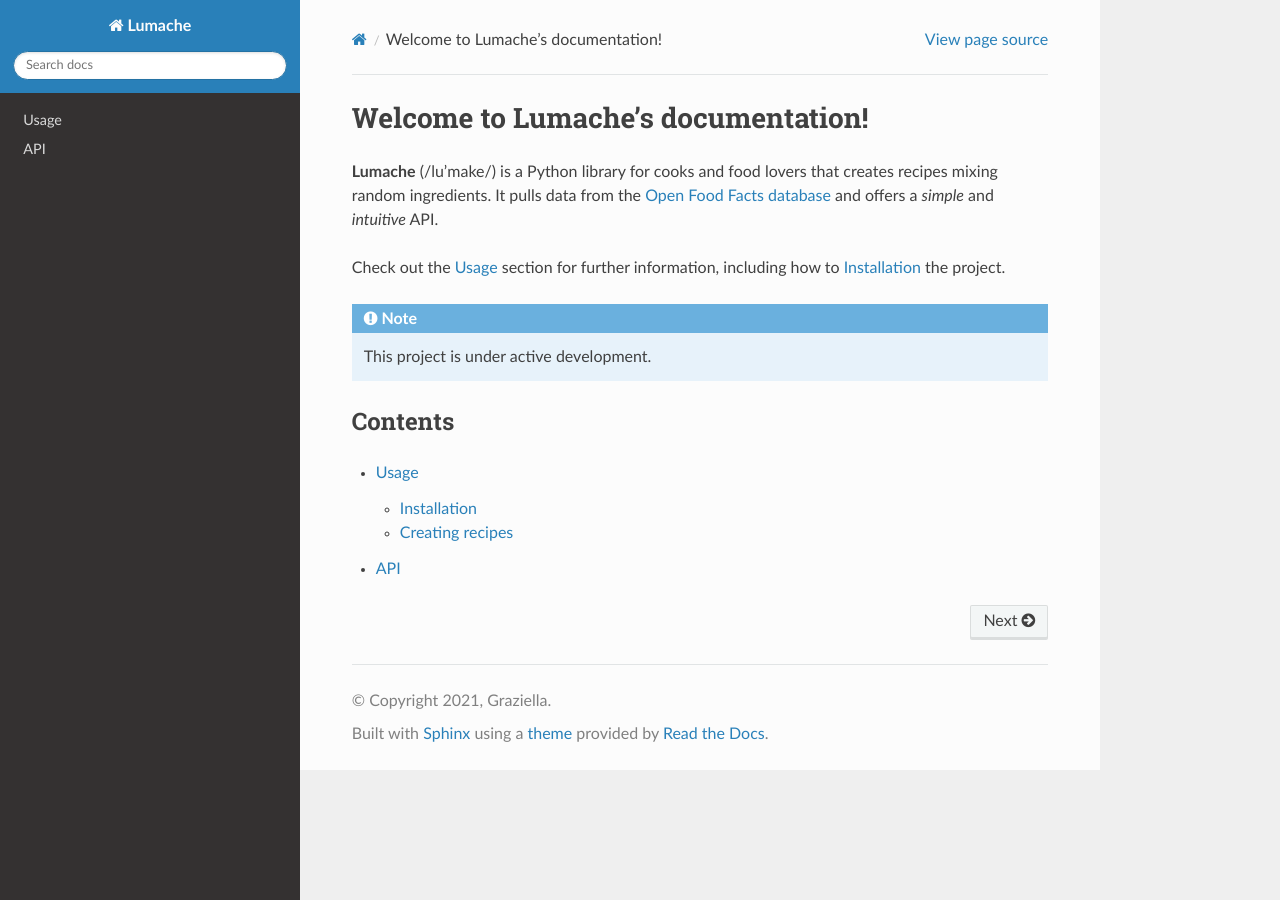
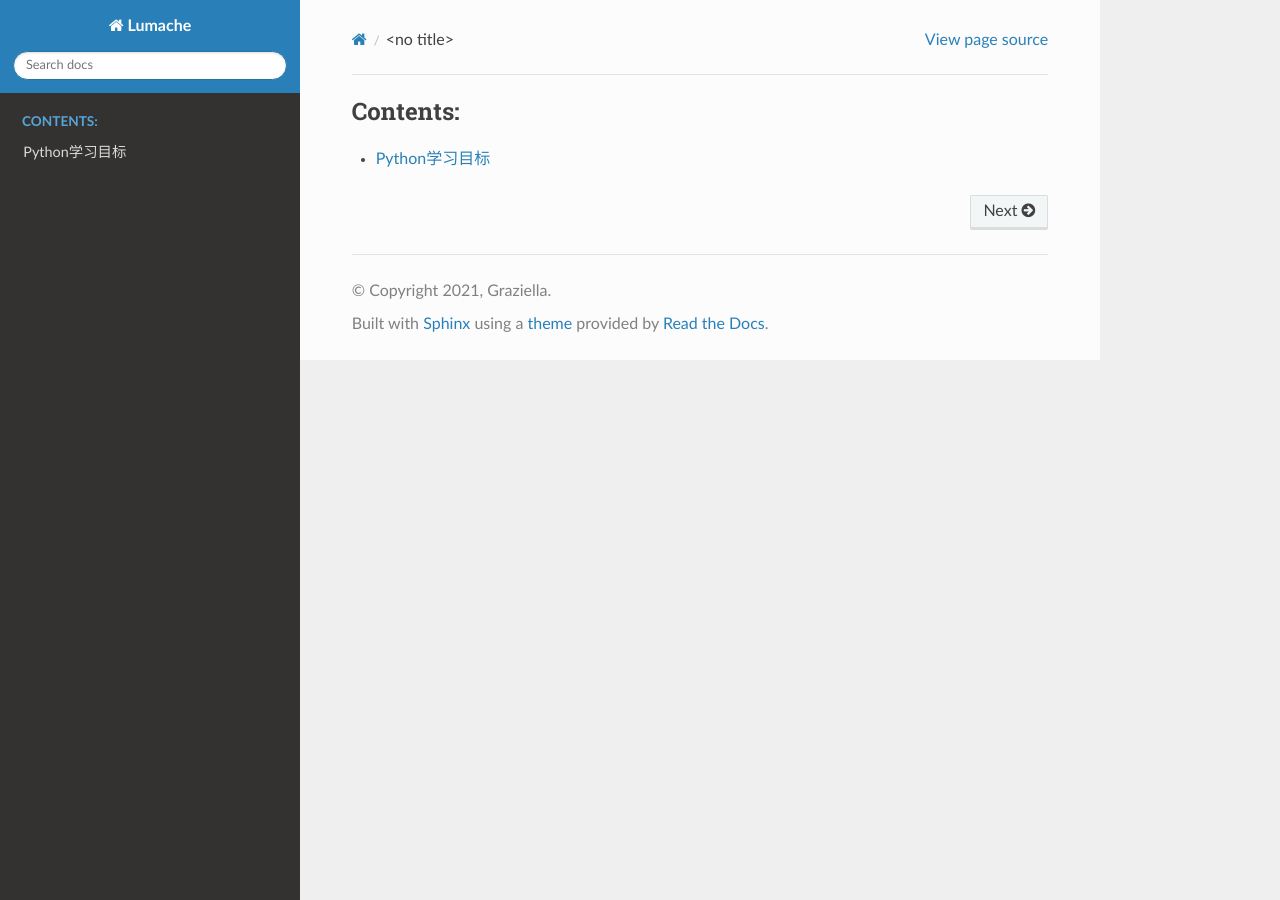
Before and after one commit to anotnow/learn-target, a Sphinx documentation site: the page built from docs/source/index.rst, in a window 1280 px wide. Built offline with Sphinx 7.4.7 and the Read the Docs theme 3.1.0, drawn with Linux system fonts in a browser that asks for light colours.

Commit message:
feat: 添加学习目标表格

```diff
--- a/docs/source/api.rst
+++ /dev/null
@@ -1,7 +0,0 @@
-API
-===
-
-.. autosummary::
-   :toctree: generated
-
-   lumache
--- a/docs/source/index.rst
+++ b/docs/source/index.rst
@@ -1,22 +1,5 @@
-Welcome to Lumache's documentation!
-===================================
+.. toctree::
+    :maxdepth: 2
+    :caption: Contents:
 
-**Lumache** (/lu'make/) is a Python library for cooks and food lovers
-that creates recipes mixing random ingredients.
-It pulls data from the `Open Food Facts database <https://world.openfoodfacts.org/>`_
-and offers a *simple* and *intuitive* API.
-
-Check out the :doc:`usage` section for further information, including
-how to :ref:`installation` the project.
-
-.. note::
-
-   This project is under active development.
-
-Contents
---------
-
-.. toctree::
-
-   usage
-   api
+    learn-target
```
Also changed, not shown: docs/source/learn-target.rst (added, +60 -0 lines), docs/source/usage.rst (deleted, +0 -33 lines), target.md (deleted, +0 -28 lines).
